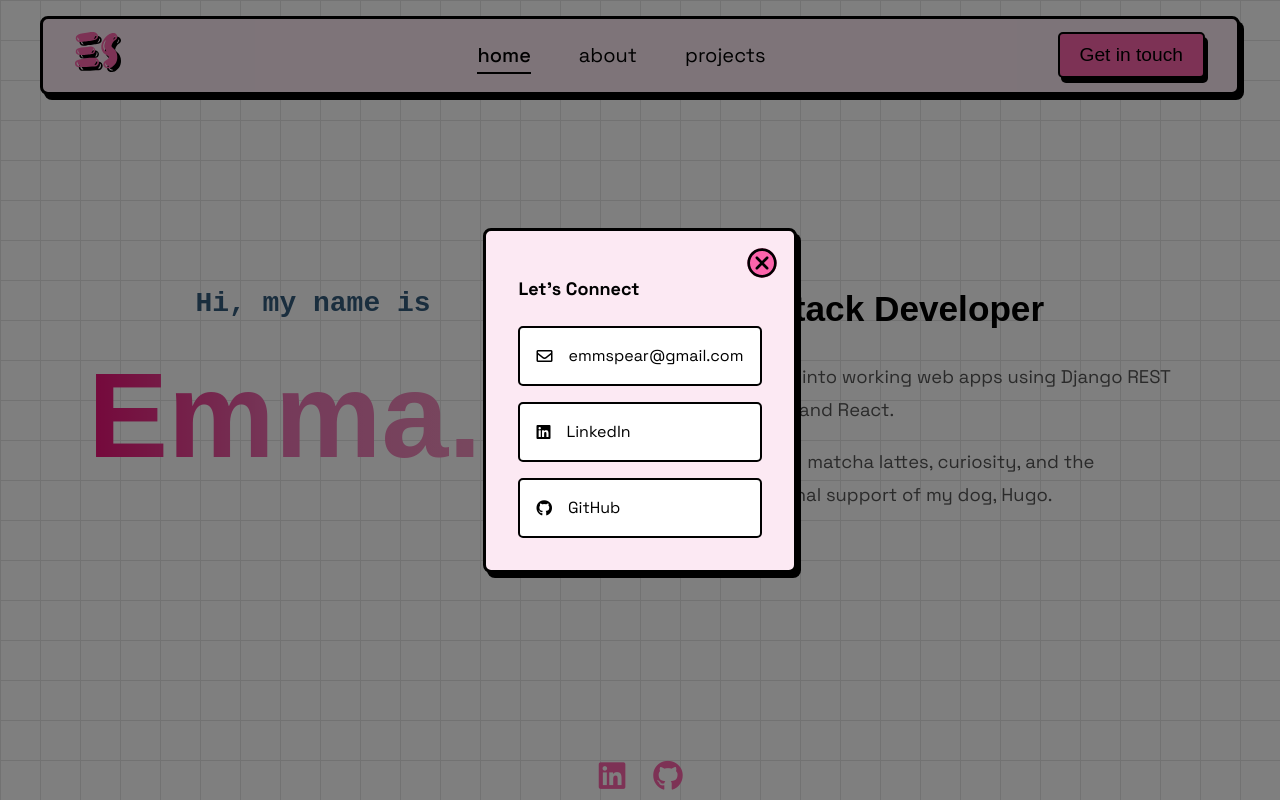
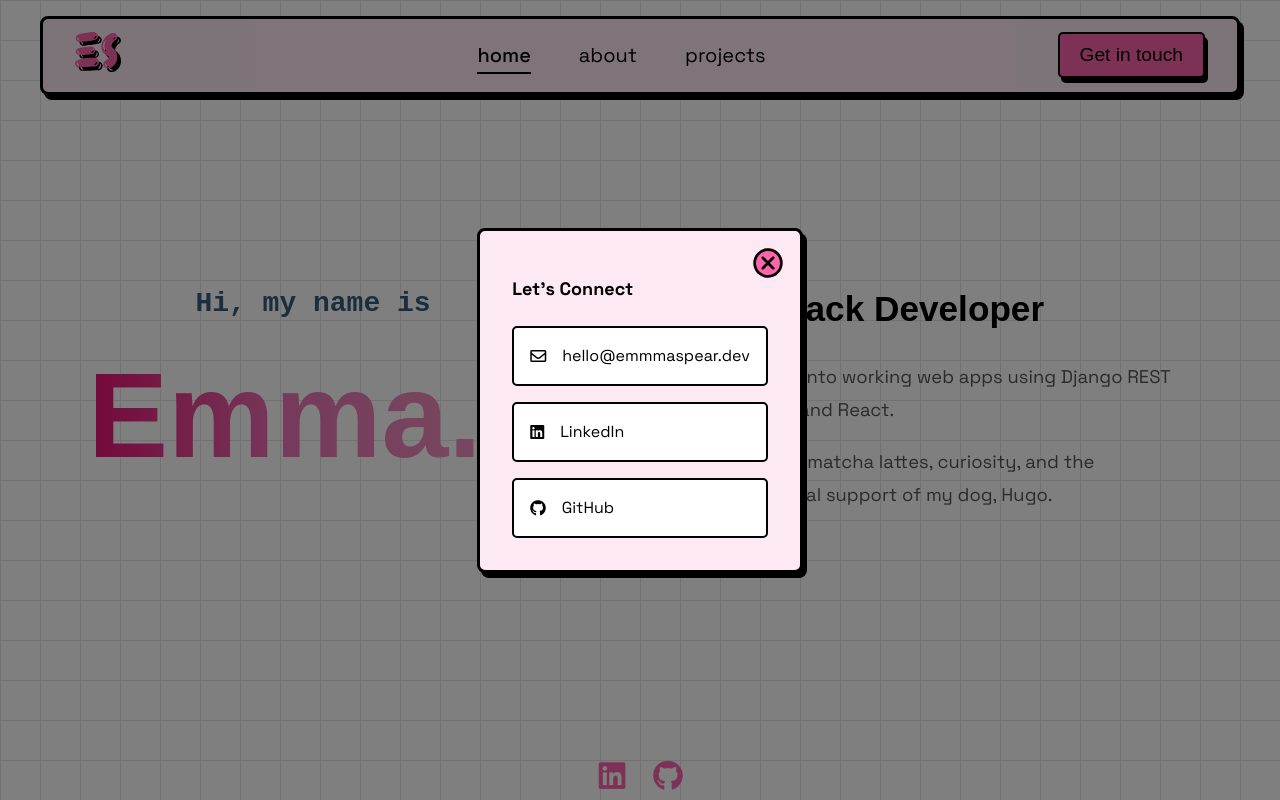
Before and after one commit to elspear/elspear.github.io, a React (Vite) app: page / in a window 1280 px wide. Both pictures are taken after a click on the button "Get in touch". Built offline with nearby package versions, Linux system fonts and the light colour scheme.

Commit message:
contact update

```diff
--- a/src/components/ContactCard.jsx
+++ b/src/components/ContactCard.jsx
@@ -19,9 +19,9 @@
                     <h3>Let's Connect</h3>
                 </div>
                 <div className="contact-options">
-                    <a href="mailto:your.email@example.com" target='_blank' className="contact-option">
+                    <a href="mailto:hello@emmmaspear.dev" target='_blank' className="contact-option">
                         <i className="far fa-envelope"></i>
-                        <span>emmspear@gmail.com</span>
+                        <span>hello@emmmaspear.dev</span>
                     </a>
                     <a href="https://www.linkedin.com/in/emma-spear-3b9378315/" target='_blank' className="contact-option">
                         <i className="fab fa-linkedin"></i>
```
